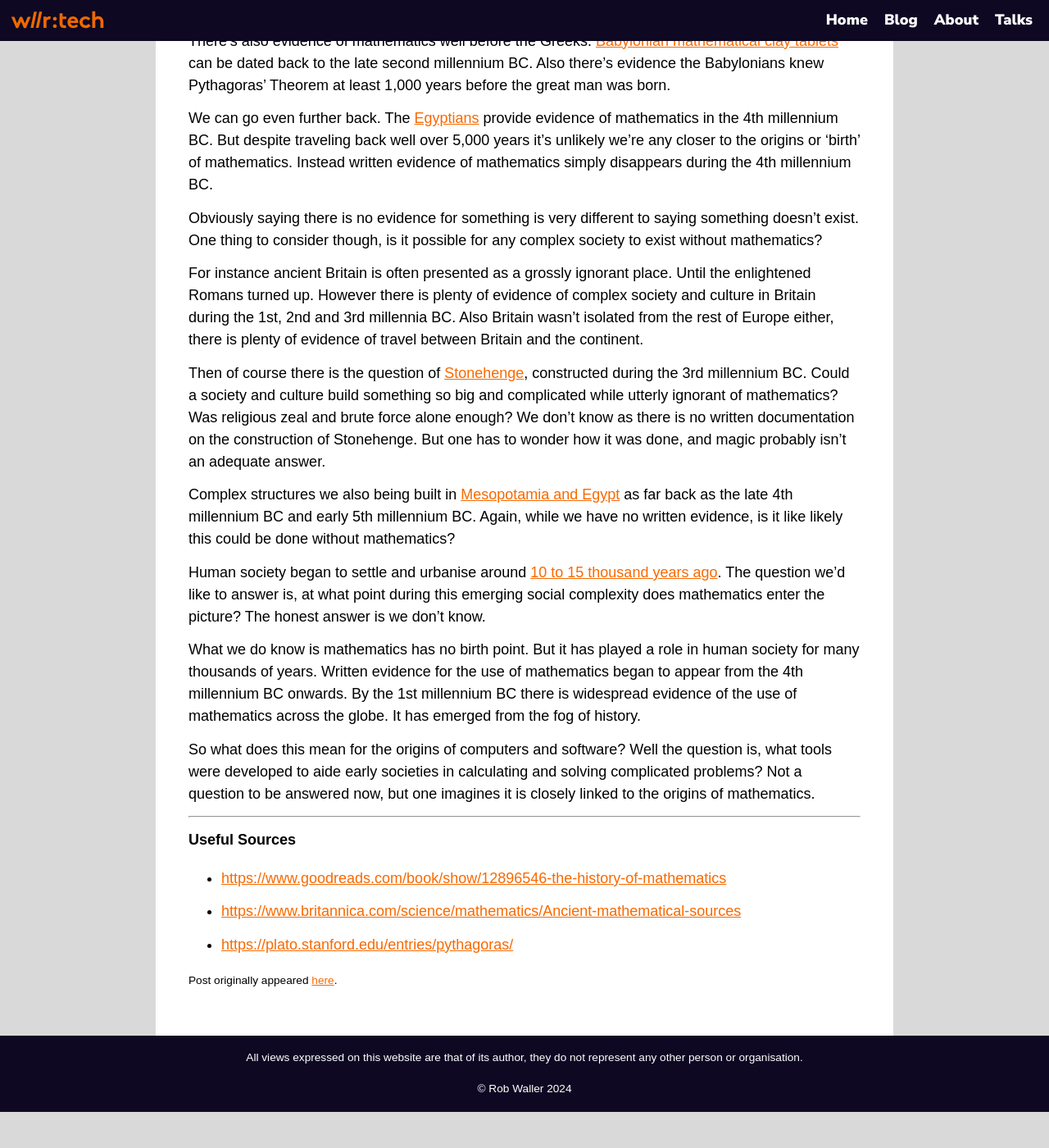
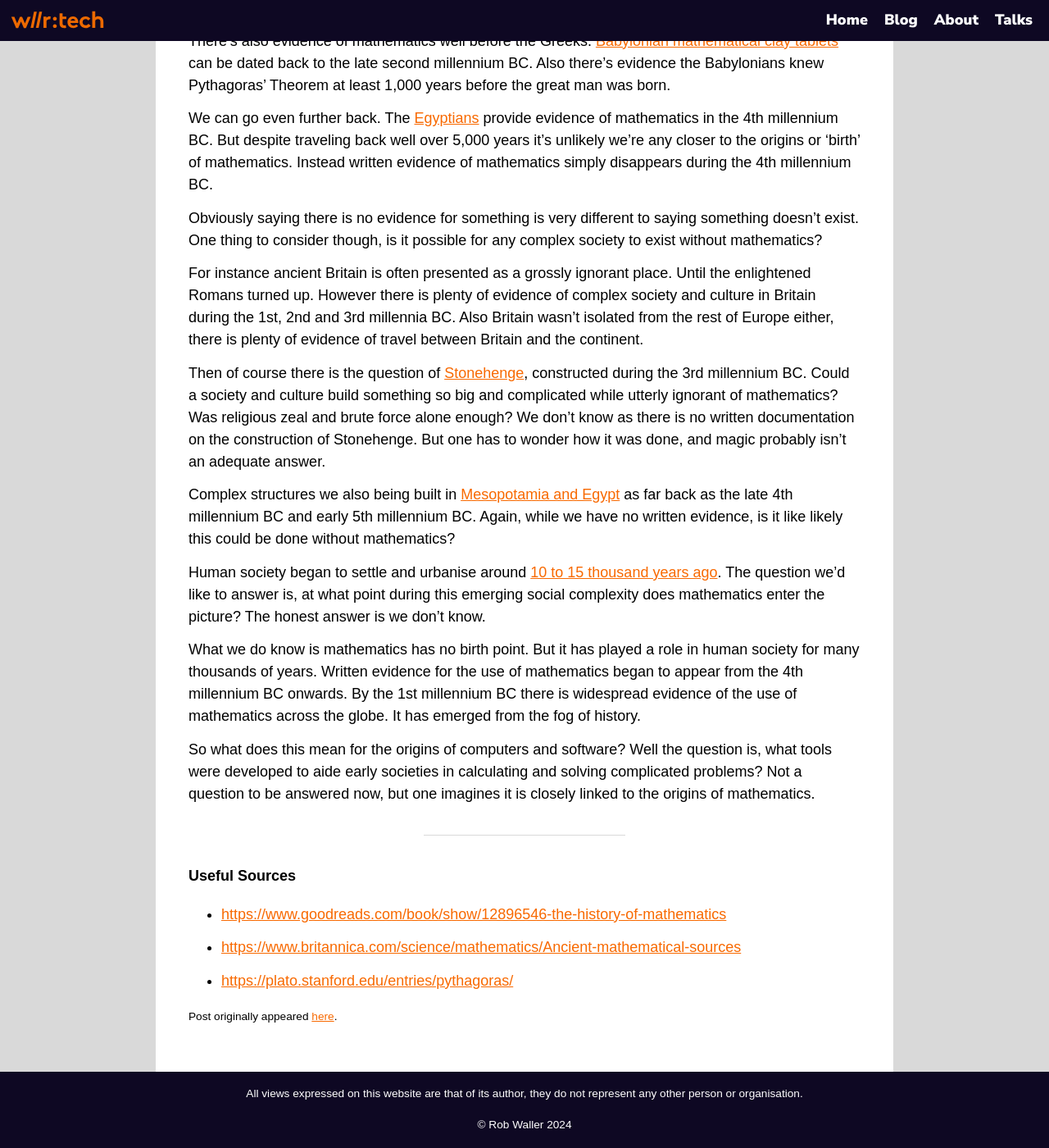
Before and after one commit to RobDWaller/robdwaller.github.io, a Jekyll site: the page built from _posts/2021-11-25-origins-mathematics-journey-towards-computers.md, in a window 1280 px wide and 1400 px high, scrolled down 1205 px. Shown: the whole window at 82% size. Built offline with Jekyll 4.4.1, drawn with Linux system fonts in a browser that asks for light colours; comment, search, counter and statistics services are not loaded; before the commit the page ends 2561 px from its top, so only the background shows below that.

Commit message:
Added styling for horizontal lines to content posts.

```diff
--- a/_sass/layout.scss
+++ b/_sass/layout.scss
@@ -112,6 +112,14 @@ header {
         margin-top: 48px;
         object-fit: cover;
     }
+
+    hr {
+        width:30%;
+        margin: 2.5em 35%;
+        border: 0px;
+        height: 1px;
+        background-color: rgb(217, 217, 217);
+    }
 }
 
 .wrapper, .content {
```
